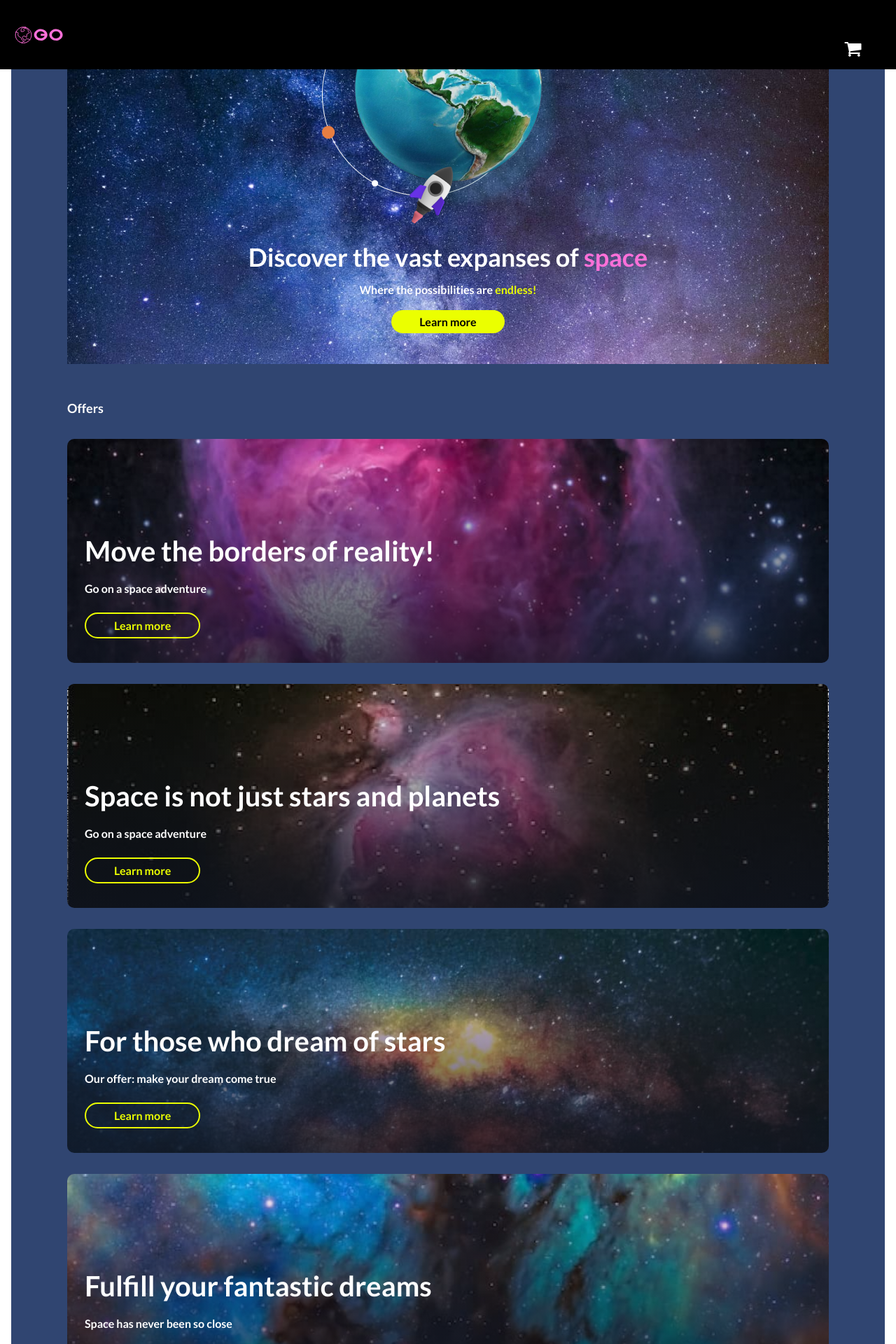
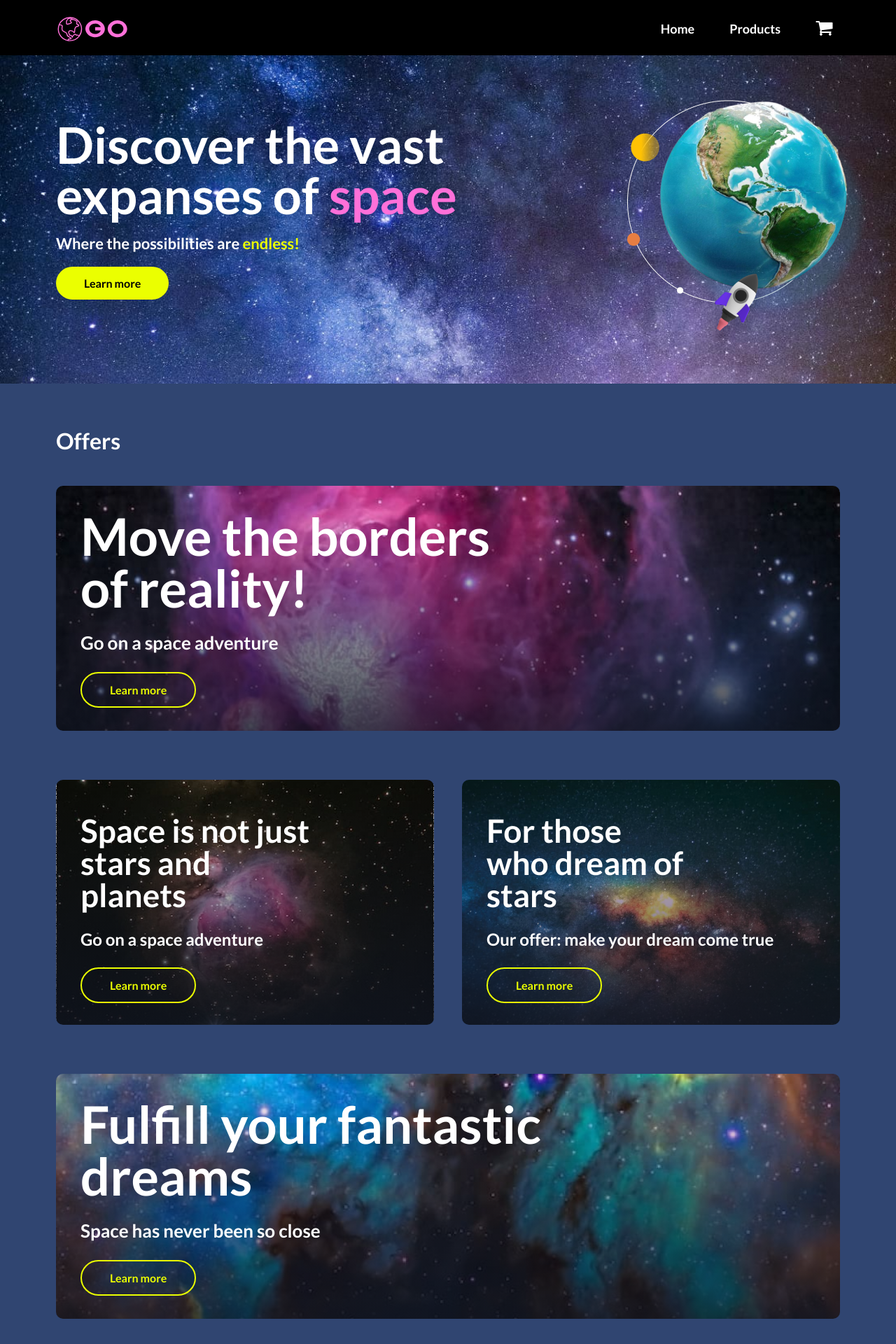
Before and after one commit to leonid-br/softswiss-test, a React (Create React App) app: page / in a window 1280 px wide. Shown: the top 1920 px of the page at 70% size. Built offline with nearby package versions, Linux system fonts and the light colour scheme.

Commit message:
style: update responsive styles and improve layout for Container, Button, Header, MainSection, and AboutSection components

```diff
--- a/src/components/aboutSection/AboutSection.js
+++ b/src/components/aboutSection/AboutSection.js
@@ -4,6 +4,9 @@ export const AboutSection = () => {
     return (
         <section className="about-section">
             <h2 className="about-section__title">Embark on a space journey</h2>
+
+            <input type="checkbox" id="toggle-text" className="about-section__toggle" />
+
             <p className="about-section__text">
                 Travelling into space is one of the most exciting and unforgettable adventures that can change your life forever. And if you have ever dreamed
                 of exploring stars, planets and galaxies, then our company is ready to help you realize this dream. We offer a unique experience that will allow
@@ -12,9 +15,9 @@ export const AboutSection = () => {
                 adventure in space. We offer various options for space excursions.
             </p>
 
-            <button type="button" className="about-section__button">
+            <label htmlFor="toggle-text" className="about-section__button">
                 Read more
-            </button>
+            </label>
         </section>
     );
 };
--- a/src/components/aboutSection/AboutSection.scss
+++ b/src/components/aboutSection/AboutSection.scss
@@ -10,10 +10,18 @@
     }
 
     .about-section__text {
+        max-height: 50px;
+        overflow: hidden;
+        transition: max-height 0.3s ease;
+
         margin-top: 20px;
 
         font-size: 14px;
         opacity: 0.6;
+    }
+
+    .about-section__toggle {
+        display: none;
     }
 
     .about-section__button {
@@ -21,10 +29,21 @@
 
         font-size: 14px;
         color: $accent-color;
+
+        transition: all 0.3s ease;
+        cursor: pointer;
+
+        &:hover {
+            color: rgba($accent-color, 0.6);
+        }
+    }
+
+    .about-section__toggle:checked + .about-section__text {
+        max-height: 1000px;
     }
 }
 
-@media ((min-width: 768px )and (max-width: $desktop)) {
+@media ((min-width: $tablet )and (max-width: $desktop)) {
     .about-section {
         margin-top: 55px;
         padding-bottom: 53px;
@@ -43,3 +62,24 @@
         }
     }
 }
+
+@media (min-width: $desktop) {
+    .about-section {
+        margin-top: 62px;
+        padding-bottom: 60px;
+
+        .about-section__title {
+            font-size: 32px;
+        }
+
+        .about-section__text {
+            margin-top: 17px;
+            font-size: 20px;
+        }
+
+        .about-section__button {
+            margin-top: 17px;
+            font-size: 20px;
+        }
+    }
+}
--- a/src/components/common/button/Button.scss
+++ b/src/components/common/button/Button.scss
@@ -22,20 +22,25 @@
         background-color: rgba($accent-color, 0.6);
     }
 
-    @media ((min-width: 768px) and (max-width: $desktop)) {
+    @media (min-width: $tablet) {
         padding: 14px 40px;
     }
 }
 
 /* Стиль для кнопки с бордером и прозрачным фоном */
 .btn--outline {
+    margin-top: 22px;
+
     background-color: transparent;
     border: 2px solid $accent-color;
     color: $accent-color;
-    margin-top: 22px;
 
     &:hover {
         border-color: rgba($accent-color, 0.6);
         color: rgba($accent-color, 0.6);
     }
+
+    @media (min-width: $desktop) {
+        padding: 14px 40px;
+    }
 }
--- a/src/components/common/container/Container.scss
+++ b/src/components/common/container/Container.scss
@@ -9,12 +9,17 @@
 
     background-color: $background-color;
 
-    @media (max-width: $tablet) {
+    @media (max-width: 767px) {
         padding: 0 $mobile-container-padding;
     }
 
-    @media (min-width: 768px) and (max-width: $desktop) {
+    @media (min-width: $tablet) and (max-width: $desktop) {
         max-width: 100%;
         padding: 0 $tablet-container-padding;
     }
+
+    @media (min-width: $desktop) {
+        max-width: 100%;
+        padding: 0 $desktop-container-padding;
+    }
 }
--- a/src/components/header/Header.js
+++ b/src/components/header/Header.js
@@ -1,4 +1,4 @@
-import { Basket, Logo } from '../../assets/icons';
+import { Basket, Logo, BasketHover } from '../../assets/icons';
 import { BurgerMenu } from '../common/burgerMenu/BurgerMenu';
 
 import './Header.scss';
@@ -15,6 +15,7 @@ export const Header = () => {
                             Home
                         </button>
                     </li>
+
                     <li>
                         <button type="button" className="header__nav-button">
                             Products
@@ -22,7 +23,10 @@ export const Header = () => {
                     </li>
                 </ul>
 
-                <Basket className="hide-on-mobile header__basket" />
+                <button className="hide-on-mobile header__basket-button">
+                    <Basket className="hide-on-mobile header__basket" />
+                    <BasketHover className="hide-on-mobile header__basket hover-icon" />
+                </button>
 
                 <BurgerMenu />
             </div>
--- a/src/components/header/Header.scss
+++ b/src/components/header/Header.scss
@@ -17,15 +17,62 @@
     }
 }
 
-@media (max-width: $tablet) {
+@media (max-width: 767px) {
     .hide-on-mobile {
         display: none;
     }
 }
 
-@media (min-width: 768px) and (max-width: $desktop) {
+@media (min-width: $tablet) {
+    .header__basket-button {
+        position: relative;
+        display: flex;
+        align-items: center;
+        justify-content: center;
+
+        width: 25px;
+        height: 21px;
+
+        .default-icon {
+            position: absolute;
+            transition: opacity 0.3s ease;
+            opacity: 1;
+        }
+
+        .hover-icon {
+            position: absolute;
+            transition: opacity 0.3s ease;
+            opacity: 0;
+        }
+
+        &:hover {
+            .default-icon {
+                opacity: 0;
+            }
+
+            .hover-icon {
+                opacity: 1;
+            }
+        }
+    }
+
+    .header__nav-button {
+        transition: all 0.3s ease;
+
+        color: $primary-text-color;
+        font-size: 18px;
+
+        &:hover {
+            background: linear-gradient(98deg, #ebff00 18.56%, #ff70d9 76.02%);
+            -webkit-background-clip: text;
+            -webkit-text-fill-color: transparent;
+        }
+    }
+}
+
+@media (min-width: 768px) and (max-width: 1247px) {
     .header {
-        padding: 24px 90px 20px 80px;
+        padding: 28px 50px 28px 30px;
 
         .header__nav {
             display: flex;
@@ -46,3 +93,27 @@
         }
     }
 }
+
+@media (min-width: $desktop) {
+    .header {
+        padding: 24px 90px 20px 80px;
+
+        .header__logo {
+            width: 104px;
+            height: 35px;
+        }
+
+        .header__nav {
+            display: flex;
+
+            .header__nav-list {
+                display: flex;
+                margin-right: 50px;
+
+                li:nth-child(1) {
+                    margin-right: 50px;
+                }
+            }
+        }
+    }
+}
--- a/src/components/mainSection/MainSection.js
+++ b/src/components/mainSection/MainSection.js
@@ -8,13 +8,16 @@ export const MainSection = () => {
         <section className="main-section">
             <div className="main-section__content">
                 <img src={earthImage} alt="Main Image" className="main-section__image" />
+
                 <div className="main-section__text-container">
                     <h1 className="main-section__title">
                         Discover the vast expanses of <span>space</span>
                     </h1>
+
                     <p className="main-section__text">
                         Where the possibilities are <span>endless!</span>
                     </p>
+
                     <div className="main-section__button">
                         <Button className={'btn--yellow'}>Learn more</Button>
                     </div>
--- a/src/components/mainSection/MainSection.scss
+++ b/src/components/mainSection/MainSection.scss
@@ -12,9 +12,9 @@
 
     .main-section__image {
         position: absolute;
-
         left: 50%;
         top: -30%;
+
         margin-right: -50%;
         transform: translateX(-50%);
 
@@ -26,10 +26,10 @@
 
         .main-section__title {
             text-align: center;
+            font-size: 36px;
+            line-height: 1;
 
-            font-size: 36px;
             color: $primary-text-color;
-            line-height: 1;
 
             span {
                 color: $logo-color;
@@ -37,10 +37,11 @@
         }
 
         .main-section__text {
+            margin-top: 17px;
+
             text-align: center;
             font-weight: 800;
 
-            margin-top: 17px;
             color: $primary-text-color;
 
             span {
@@ -49,9 +50,10 @@
         }
 
         .main-section__button {
-            margin-top: 17px;
             display: flex;
             justify-content: center;
+
+            margin-top: 17px;
         }
     }
 
@@ -70,7 +72,9 @@
             .main-section__image {
                 top: 0;
                 left: 75%;
+
                 margin-right: 0;
+
                 transform: none;
                 scale: 0.8;
             }
@@ -84,6 +88,8 @@
                 }
 
                 .main-section__text {
+                    margin-top: 22px;
+
                     text-align: left;
                     font-size: 22px;
                 }
@@ -95,6 +101,40 @@
         }
     }
 
-    @media (min-width: 1249px) {
+    @media (min-width: 1248px) {
+        margin-left: -$desktop-container-padding;
+        margin-right: -$desktop-container-padding;
+
+        .main-section__content {
+            padding: 91px 0px 120px 80px;
+
+            .main-section__image {
+                top: 10%;
+                left: 70%;
+
+                margin-right: 0;
+
+                transform: none;
+                scale: 1;
+            }
+
+            .main-section__text-container {
+                width: 690px;
+
+                .main-section__title {
+                    text-align: left;
+                    font-size: 72px;
+                }
+
+                .main-section__text {
+                    text-align: left;
+                    font-size: 22px;
+                }
+
+                .main-section__button {
+                    justify-content: left;
+                }
+            }
+        }
     }
 }
--- a/src/components/offerSection/OfferSection.scss
+++ b/src/components/offerSection/OfferSection.scss
@@ -11,8 +11,9 @@
         margin-top: 30px;
 
         li {
+            height: 320px;
+
             border-radius: 10px;
-            height: 320px;
             background: $offer-gradient;
 
             &:nth-child(1) {
@@ -20,6 +21,7 @@
                 background-size: cover;
                 background-position: center;
                 background-repeat: no-repeat;
+
                 margin-bottom: 30px;
             }
 
@@ -28,6 +30,7 @@
                 background-size: cover;
                 background-position: center;
                 background-repeat: no-repeat;
+
                 margin-bottom: 30px;
             }
 
@@ -36,6 +39,7 @@
                 background-size: cover;
                 background-position: center;
                 background-repeat: no-repeat;
+
                 margin-bottom: 30px;
             }
 
@@ -47,12 +51,14 @@
             }
 
             .offer-section__item-content {
-                height: 100%;
-                padding: 0 25px 35px 25px;
                 display: flex;
                 flex-direction: column;
                 justify-content: flex-end;
                 align-items: start;
+
+                height: 100%;
+                padding: 0 25px 35px 25px;
+
                 .offer-section__item-title {
                     font-size: 40px;
                     line-height: 1;
@@ -89,3 +95,103 @@
         }
     }
 }
+
+@media (min-width: $desktop) {
+    .offer-section {
+        margin-top: 58px;
+
+        .offer-section__title {
+            font-size: 32px;
+        }
+
+        .offer-section__list {
+            margin-top: 40px;
+
+            display: grid;
+            grid-template-columns: repeat(2, 1fr);
+            grid-template-rows: auto;
+            gap: 40px;
+            grid-template-areas:
+                'item1 item1'
+                'item2 item3'
+                'item4 item4';
+
+            li {
+                height: 350px;
+            }
+
+            li:nth-child(1) {
+                .offer-section__item-content {
+                    justify-content: flex-start;
+
+                    width: 735px;
+                    padding: 35px;
+
+                    .offer-section__item-title {
+                        font-size: 74px;
+                        font-weight: bold;
+                    }
+                    .offer-section__item-text {
+                        font-size: 26px;
+                    }
+                }
+                grid-area: item1;
+            }
+
+            li:nth-child(2) {
+                .offer-section__item-content {
+                    justify-content: flex-start;
+
+                    padding: 50px 0 35px 35px;
+
+                    .offer-section__item-title {
+                        width: 345px;
+
+                        font-size: 46px;
+                    }
+
+                    .offer-section__item-text {
+                        font-size: 24px;
+                    }
+                }
+                grid-area: item2;
+            }
+
+            li:nth-child(3) {
+                .offer-section__item-content {
+                    justify-content: flex-start;
+
+                    padding: 50px 0 35px 35px;
+
+                    .offer-section__item-title {
+                        width: 290px;
+
+                        font-size: 46px;
+                    }
+                    .offer-section__item-text {
+                        font-size: 24px;
+                    }
+                }
+                grid-area: item3;
+            }
+
+            li:nth-child(4) {
+                .offer-section__item-content {
+                    justify-content: flex-start;
+
+                    width: 735px;
+                    padding: 35px;
+
+                    .offer-section__item-title {
+                        font-size: 74px;
+                        font-weight: bold;
+                    }
+                    .offer-section__item-text {
+                        font-size: 26px;
+                    }
+                }
+                grid-area: item4;
+            }
+        }
+    }
+}
```
